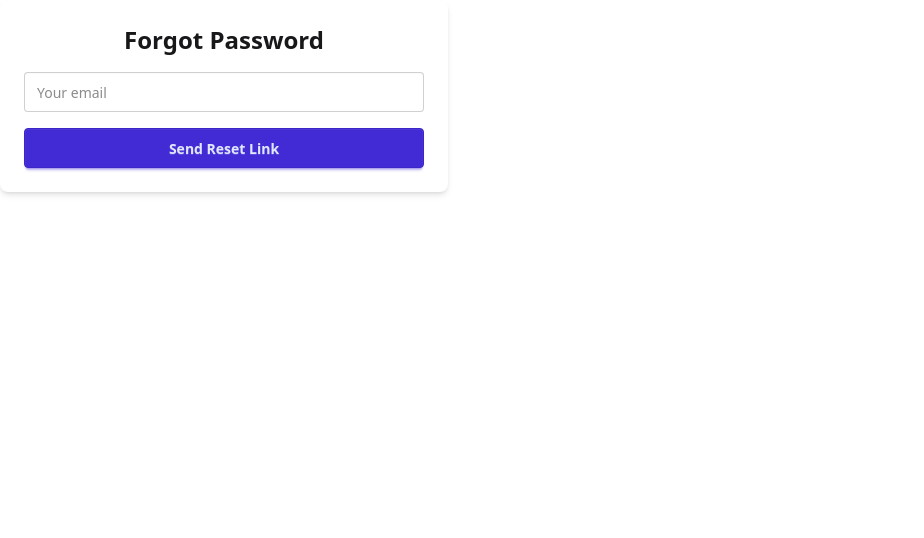
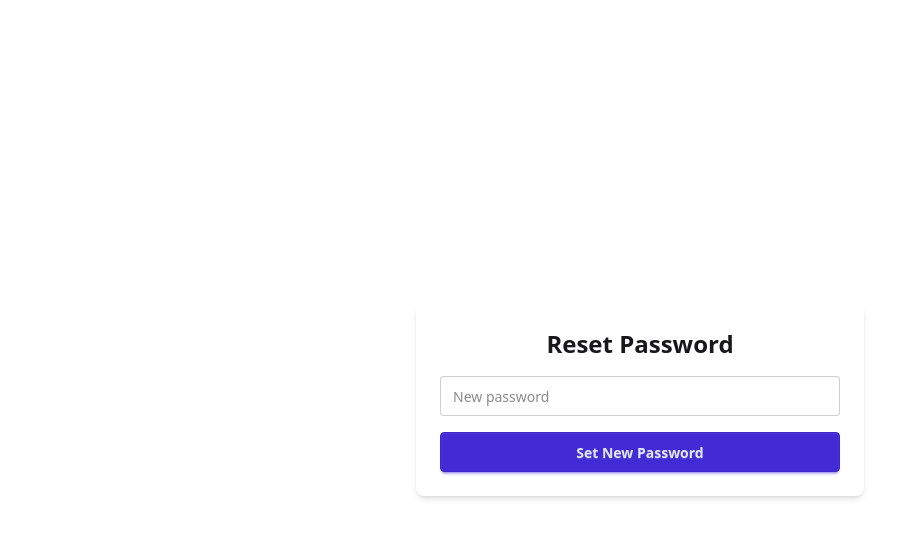
Before and after one commit to MossDog/Bookings, a React (Vite) app in the folder web-client/: page /reset-password in a window 1280 px wide. Shown: the top 538 px of the page, without its empty margins (0-924 px from the left). Built offline with nearby package versions, Linux system fonts and the light colour scheme; no server answers; what @supabase/auth-helpers-react would draw is missing.

Commit message:
Kept old password as checking auth.user will have to go on the backend

```diff
--- a/web-client/src/pages/ResetPassword.tsx
+++ b/web-client/src/pages/ResetPassword.tsx
@@ -1,71 +1,52 @@
 import { useState } from "react";
+import { useNavigate } from "react-router-dom";
 import supabase from "@/utils/supabase";
 import { toast } from "sonner";
 
-export default function ForgotPasswordForm() {
-  const [email, setEmail] = useState("");
+export default function ResetPasswordPage() {
+  const [password, setPassword] = useState("");
   const [loading, setLoading] = useState(false);
+  const navigate = useNavigate();
 
-  const handleForgotPassword = async () => {
-    if (!email) {
-      toast.error("Please enter your email.");
+  const handleReset = async () => {
+    if (!password) {
+      toast.error("Please enter a new password.");
       return;
     }
 
     setLoading(true);
-
-    // Step 1: Check if user has a password
-    const { data: profile, error: profileError } = await supabase
-      .from("user_profile")
-      .select("has_password")
-      .eq("id", email)
-      .single();
-
-    if (profileError || !profile) {
-      toast.error("Account not found.");
-      setLoading(false);
-      return;
-    }
-
-    if (!profile.has_password) {
-      toast.error("Password reset is only available for accounts created with email and password.");
-      setLoading(false);
-      return;
-    }
-
-    // Step 2: Send reset email
-    const { error } = await supabase.auth.resetPasswordForEmail(email, {
-      redirectTo: `${window.location.origin}/reset-password`,
+    const { error } = await supabase.auth.updateUser({
+      password,
     });
 
     if (error) {
       toast.error(error.message);
     } else {
-      toast.success("Password reset email sent.");
+      toast.success("Password updated. Please log in.");
+      navigate("/login");
     }
-
     setLoading(false);
   };
 
   return (
+    <div className="min-h-screen flex items-center justify-center p-6">
       <div className="card w-full max-w-md bg-base-100 shadow-md p-6 space-y-4">
-      <h2 className="text-2xl font-bold text-center">Forgot Password</h2>
-
+        <h2 className="text-2xl font-bold text-center">Reset Password</h2>
         <input
-        type="email"
-        placeholder="Your email"
+          type="password"
+          placeholder="New password"
           className="input input-bordered w-full"
-        value={email}
-        onChange={(e) => setEmail(e.target.value)}
+          value={password}
+          onChange={(e) => setPassword(e.target.value)}
         />
-
         <button
           className="btn btn-primary w-full"
-        onClick={handleForgotPassword}
+          onClick={handleReset}
           disabled={loading}
         >
-        {loading ? "Sending..." : "Send Reset Link"}
+          {loading ? "Updating..." : "Set New Password"}
         </button>
+      </div>
     </div>
   );
 }
```
Lines whose indentation alone changed are shown as unchanged.
